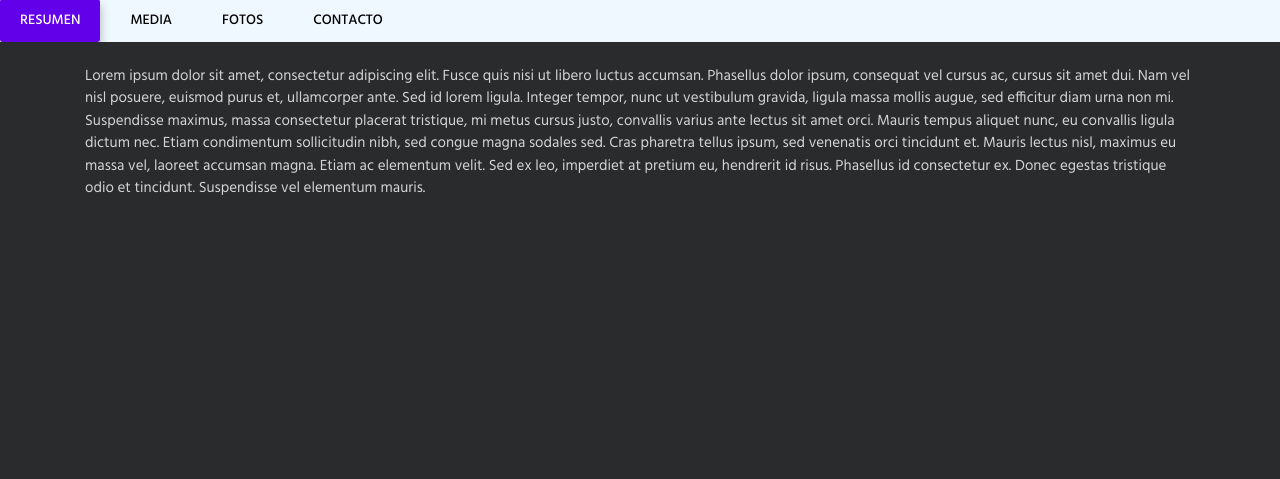
After one commit to Javrd/sepp, a Django app: page /artistProfile in a window 1280 px wide. The commit adds this page. Shown: the part 321-800 px from the top of the page. Run offline with Django 3.2, Linux system fonts and the light colour scheme; some libraries are stand-ins or nearby versions.

Commit message:
Feat: starting profile CSS references #24 #25

```diff
--- a/artinbar/urls.py
+++ b/artinbar/urls.py
@@ -24,4 +24,5 @@ urlpatterns = [
     path('artinbar', index, name='index'),
     path('offerForm/', offerForm, name='offerForm'),
     path('login', login, name='login'),
+    path('artistProfile', artistProfile, name='artistProfile'),
 ]
--- a/mvp/static/css/components.css
+++ b/mvp/static/css/components.css
@@ -6,7 +6,6 @@
 html,
 body {
     width: 100%;
-    height: 100%;
 }
 body{
     font-size: 15px;
--- a/mvp/static/css/style.css
+++ b/mvp/static/css/style.css
@@ -30,3 +30,44 @@
 .wrapper {
     overflow-x: hidden;
 }
+
+.profileBanner {
+    background-size: cover;
+    margin-top: 76px;
+    height:calc(40vh - 76px);
+    margin-bottom: 0px;
+}
+
+.profileData{
+    height: 60vh;
+    overflow-y: hidden;
+}
+
+.profileData > .nav{
+    overflow-x: scroll;
+    background-color: aliceblue;
+}
+
+.profileData > .container{
+    overflow-y: scroll;
+}
+
+.nav-pills > .nav-item > .nav-link:hover {
+    background-color: rgba(200, 200, 200, 0.2);
+}
+.nav-pills > .nav-item > .nav-link {
+    color: black!important;
+}
+.nav-pills > .nav-item > .nav-link.active {
+    border-color: #999;
+    background-color: #999;
+    color: #fff !important;
+    box-shadow: 0px 6px 10px 0px rgba(0, 0, 0, 0.3);
+}
+.nav-pills > .nav-item.disabled > .nav-link, .nav-pills > .nav-item.disabled > .nav-link:hover {
+    color: rgba(255, 255, 255, 0.5);
+}
+.nav-pills.nav-pills-primary > .nav-item > .nav-link.active {
+    border-color: #6200ea;
+    background-color: #6200ea;
+}
--- /dev/null
+++ b/mvp/templates/artistProfile.html
@@ -0,0 +1,34 @@
+{% extends "common/masterpage.html" %}
+
+{% block title %}Perfil{% endblock %}
+{% block content %}
+<div class="colored-section bg-inverse">
+    <div class="jumbotron jumbotron-fluid profileBanner" style="background-image: url('http://wallpaperswide.com/download/white_monkey-wallpaper-1920x1080.jpg');">
+        <div class="container">
+            <h1 class="display-6">El Monotron</h1>
+        </div>
+    </div>
+    <div class="profileData bg-inverse">
+        <ul class="nav nav-pills nav-pills-primary" role="tablist">
+            <li class="nav-item">
+                <a class="nav-link active" href="#home" role="tab" data-toggle="tab">Resumen</a>
+            </li>
+            <li class="nav-item">
+                <a class="nav-link" href="#media" role="tab" data-toggle="tab">Media</a>
+            </li>
+            <li class="nav-item">
+                <a class="nav-link" href="#fotos" role="tab" data-toggle="tab">Fotos</a>
+            </li>
+            <li class="nav-item">
+                <a class="nav-link" href="#contacto" role="tab" data-toggle="tab">Contacto</a>
+            </li>
+        </ul>
+        <br>
+        <div class="container">
+            <p>
+                Lorem ipsum dolor sit amet, consectetur adipiscing elit. Fusce quis nisi ut libero luctus accumsan. Phasellus dolor ipsum, consequat vel cursus ac, cursus sit amet dui. Nam vel nisl posuere, euismod purus et, ullamcorper ante. Sed id lorem ligula. Integer tempor, nunc ut vestibulum gravida, ligula massa mollis augue, sed efficitur diam urna non mi. Suspendisse maximus, massa consectetur placerat tristique, mi metus cursus justo, convallis varius ante lectus sit amet orci. Mauris tempus aliquet nunc, eu convallis ligula dictum nec. Etiam condimentum sollicitudin nibh, sed congue magna sodales sed. Cras pharetra tellus ipsum, sed venenatis orci tincidunt et. Mauris lectus nisl, maximus eu massa vel, laoreet accumsan magna. Etiam ac elementum velit. Sed ex leo, imperdiet at pretium eu, hendrerit id risus. Phasellus id consectetur ex. Donec egestas tristique odio et tincidunt. Suspendisse vel elementum mauris.
+            </p>
+        </div>
+    </div>
+</div>
+{% endblock %}
--- a/mvp/templates/common/header.html
+++ b/mvp/templates/common/header.html
@@ -25,7 +25,7 @@
 <body>
 
     <!--header-->
-    <nav class="navbar navbar-toggleable-md fixed-top navbar-transparent sticky-navigation-alt">
+    <nav class="navbar navbar-toggleable-md fixed-top bg-inverse">
         <button class="navbar-toggler navbar-toggler-right" type="button" data-toggle="collapse" data-target="#navbarCollapse" aria-controls="navbarCollapse"
             aria-expanded="false" aria-label="Toggle navigation">
             <span class="ion-grid"></span>
--- a/mvp/views.py
+++ b/mvp/views.py
@@ -57,3 +57,6 @@ def login(request):
         formulario = AuthenticationForm()
     context = {'formulario': formulario}
     return render(request,'login.html',context)
+
+def artistProfile(request):
+    return render(request, 'artistProfile.html', {})
```
